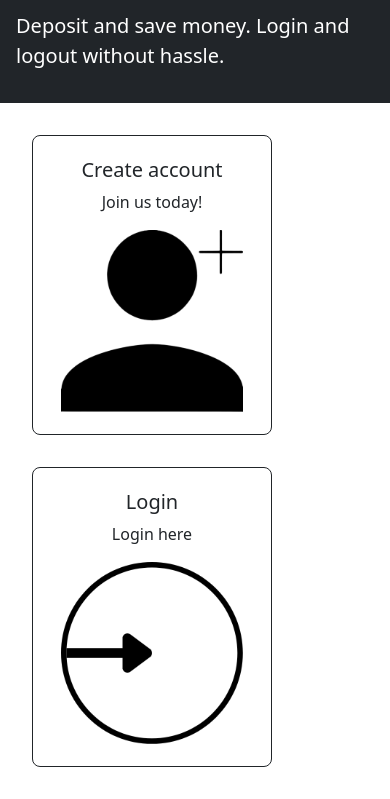
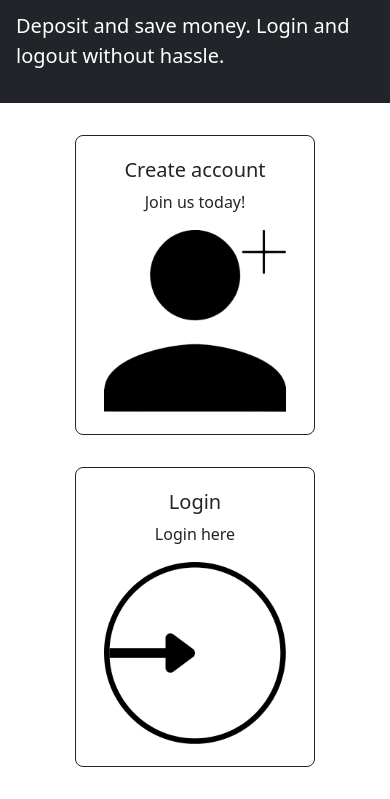
Before and after one commit to sugiyak/my_bank, a React app in the folder bank_app/: page / in a window 390 px wide. Shown: the part 118-917 px from the top of the page. Built offline with nearby package versions, Linux system fonts and the light colour scheme; some packages are replaced by stand-ins of ours; no server answers.

Commit message:
centered mobile home screen

```diff
--- a/bank_app/src/home.js
+++ b/bank_app/src/home.js
@@ -25,7 +25,7 @@ export default function Home(){
                     <p className="lead my-3">Deposit and save money. Login and logout without hassle.</p>
                 </div>
             </div>
-            <div className="row m-3">
+            <div className="row m-3 d-flex justify-content-center">
             { !currentUser &&
                 <>
                 <HomeCard
```
Also changed, not shown: bank_app/build/asset-manifest.json, bank_app/build/index.html, bank_app/build/static/js/main.59c1b270.js.LICENSE.txt (renamed from bank_app/build/static/js/main.8fc6c086.js.LICENSE.txt), 4 other files.
